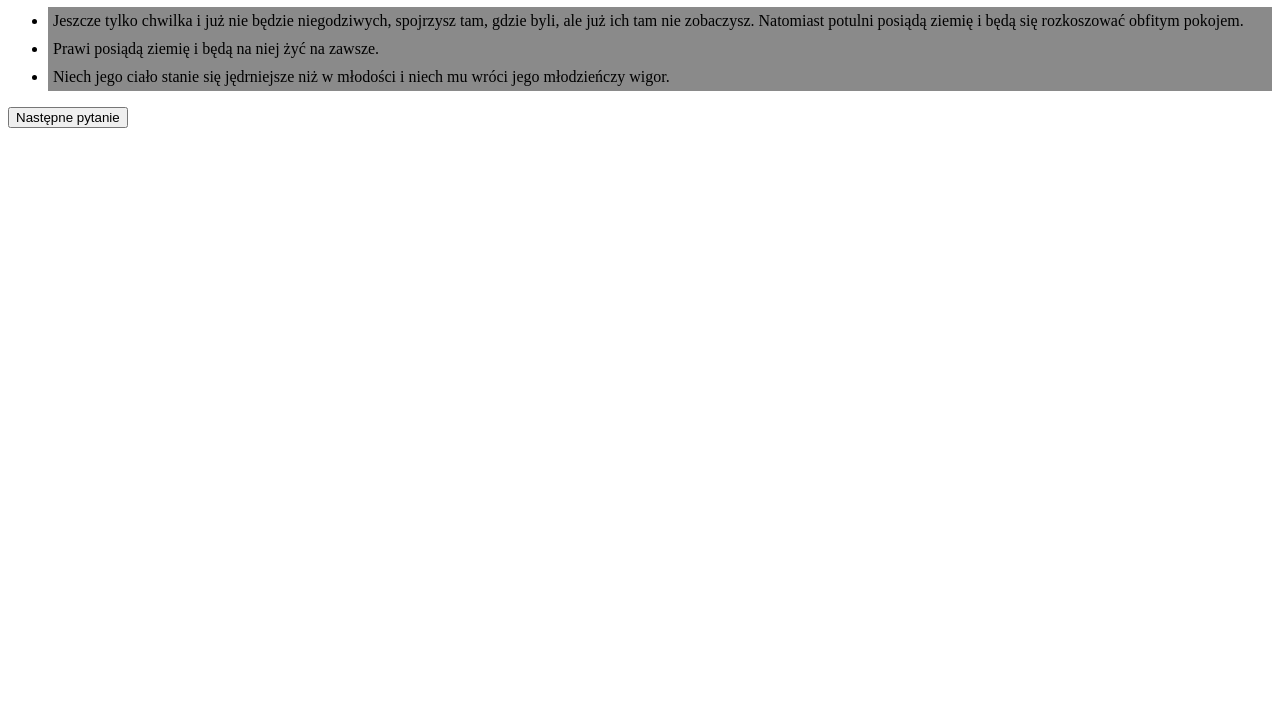
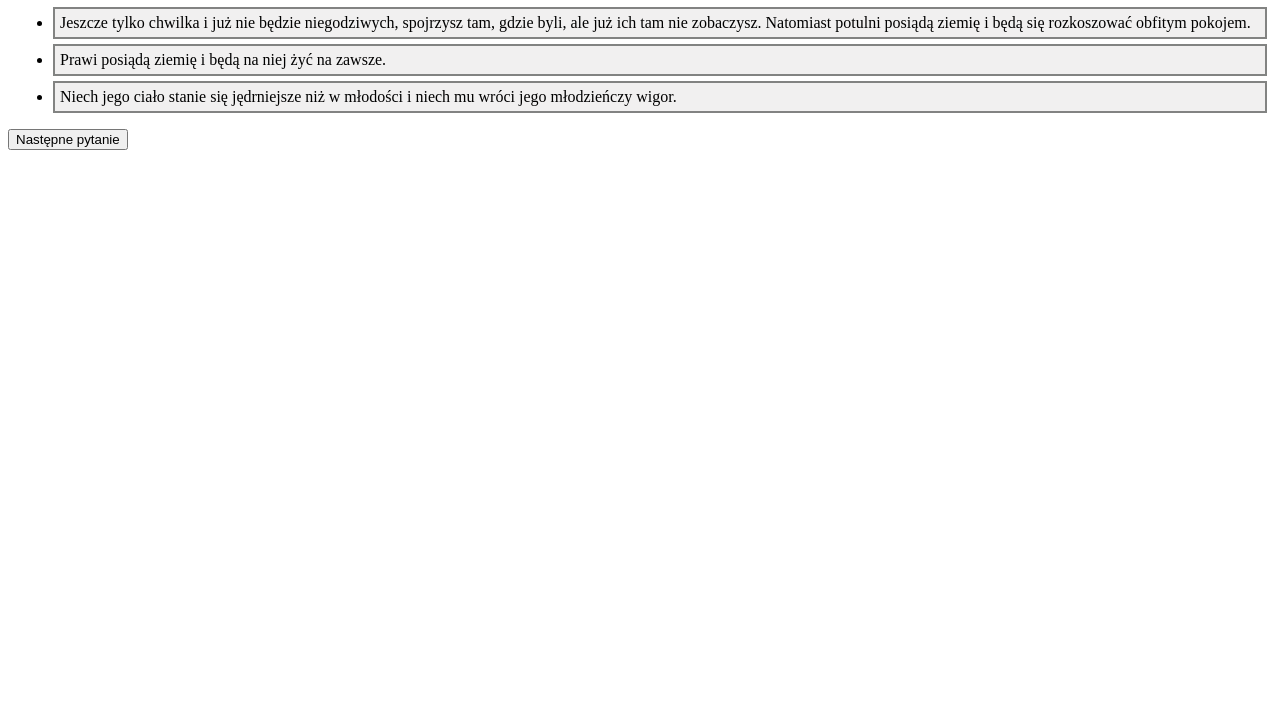
Before and after one commit to tk-trabbit/strona, a plain HTML site: page index.html in a window 1280 px wide. Shown: the part 73-800 px from the top of the page. Drawn offline with nearby package versions, Linux system fonts and the light colour scheme.

Commit message:
Delikatna zmiana stylu opcji wyboru

```diff
--- a/styles.css
+++ b/styles.css
@@ -1,7 +1,9 @@
 
 .option{
-    background-color: rgb(138, 138, 138);
+    background-color: rgb(241, 240, 240);
     padding: 5px;
+    border: 2px solid rgb(130, 131, 130);
+    margin: 5px;
 }
 .good-answer{
     background: green;
```
